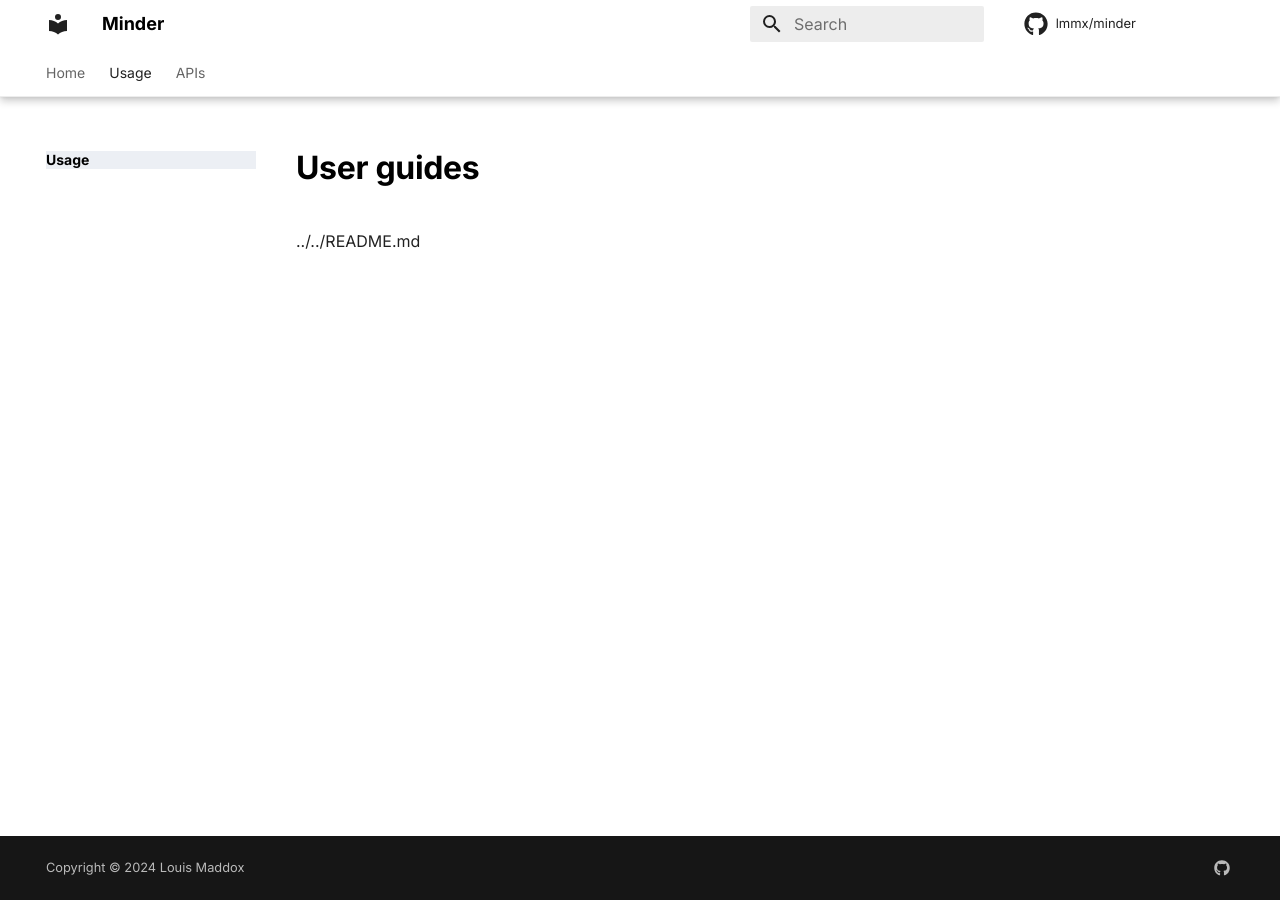
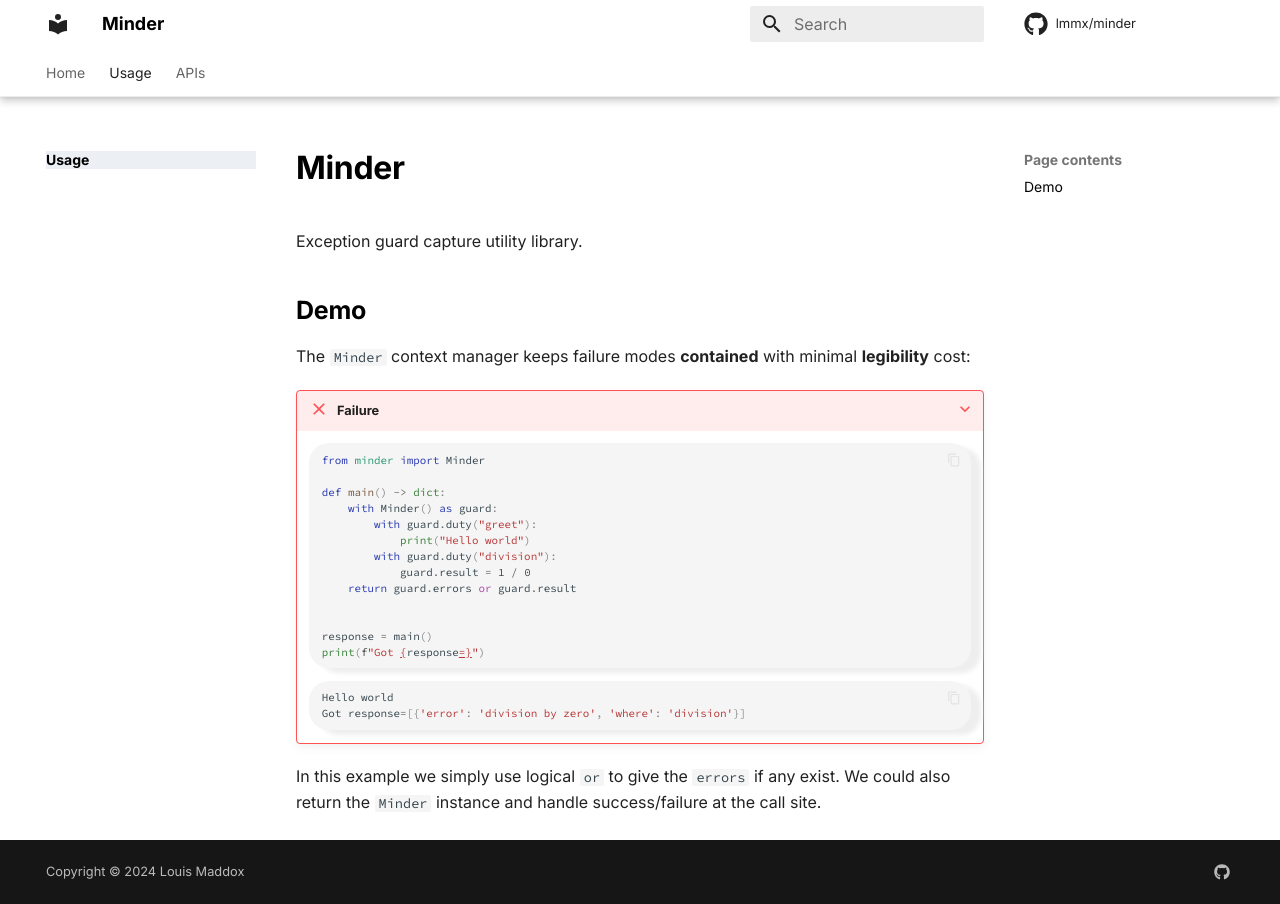
Before and after one commit to lmmx/minder, an MkDocs documentation site: the page built from docs/usage/index.md, in a window 1280 px wide. Built offline with MkDocs 1.6.1 and Material for MkDocs 9.7.7, drawn with Linux system fonts in a browser that asks for light colours; comment, search, counter and statistics services are not loaded.

Commit message:
docs: don't symlink

````diff
--- a/docs/usage/index.md
+++ b/docs/usage/index.md
@@ -1 +1,33 @@
-../../README.md
+# Minder
+
+Exception guard capture utility library.
+
+## Demo
+
+The `Minder` context manager keeps failure modes **contained** with minimal **legibility** cost:
+
+???+ failure
+
+    ```py
+    from minder import Minder
+
+    def main() -> dict:
+        with Minder() as guard:
+            with guard.duty("greet"):
+                print("Hello world")
+            with guard.duty("division"):
+                guard.result = 1 / 0
+        return guard.errors or guard.result
+
+
+    response = main()
+    print(f"Got {response=}")
+    ```
+
+    ```py
+    Hello world
+    Got response=[{'error': 'division by zero', 'where': 'division'}]
+    ```
+
+In this example we simply use logical `or` to give the `errors` if any exist.
+We could also return the `Minder` instance and handle success/failure at the call site.
````
Also changed, not shown: README.md (+16 -18 lines).
